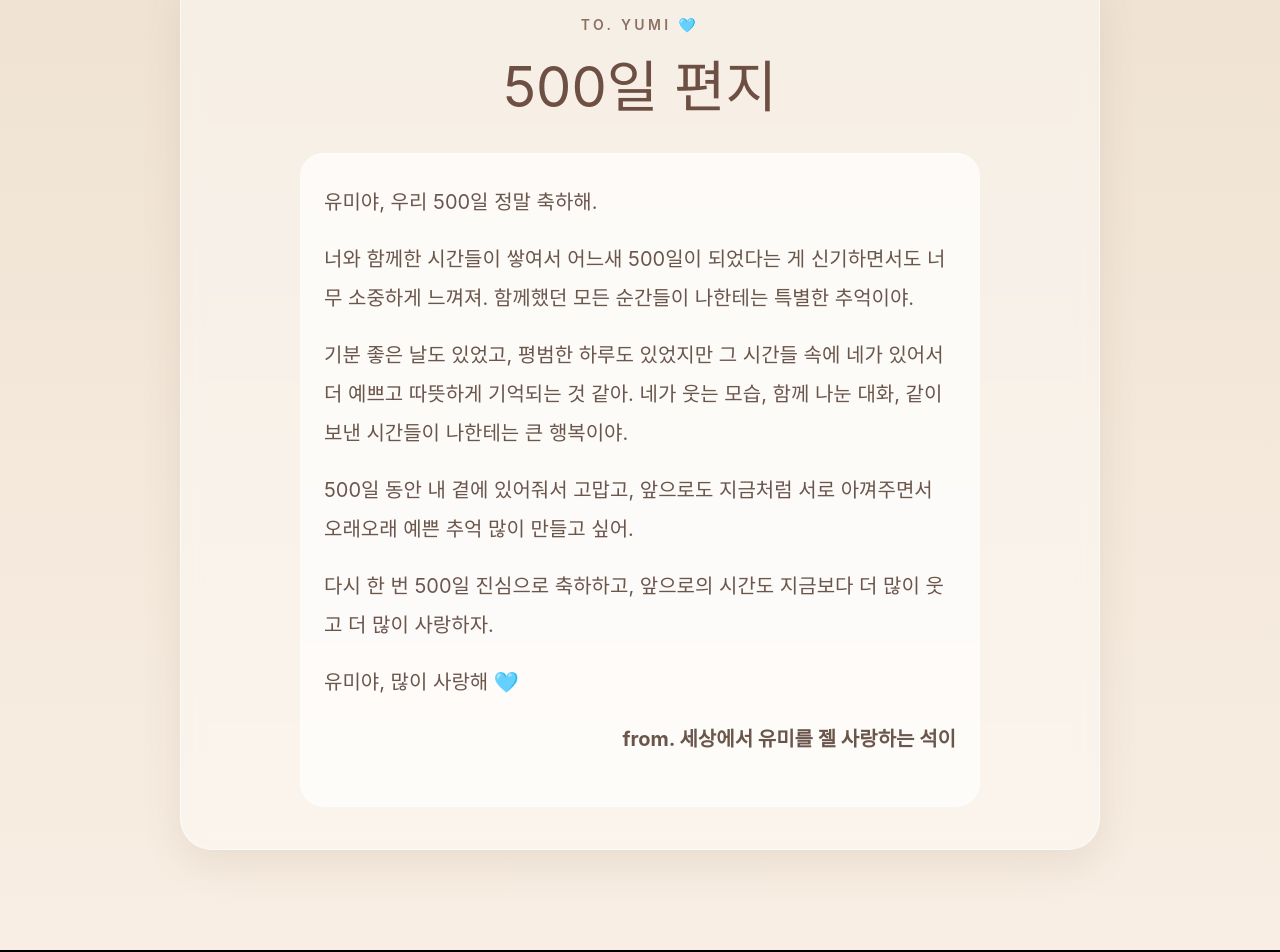
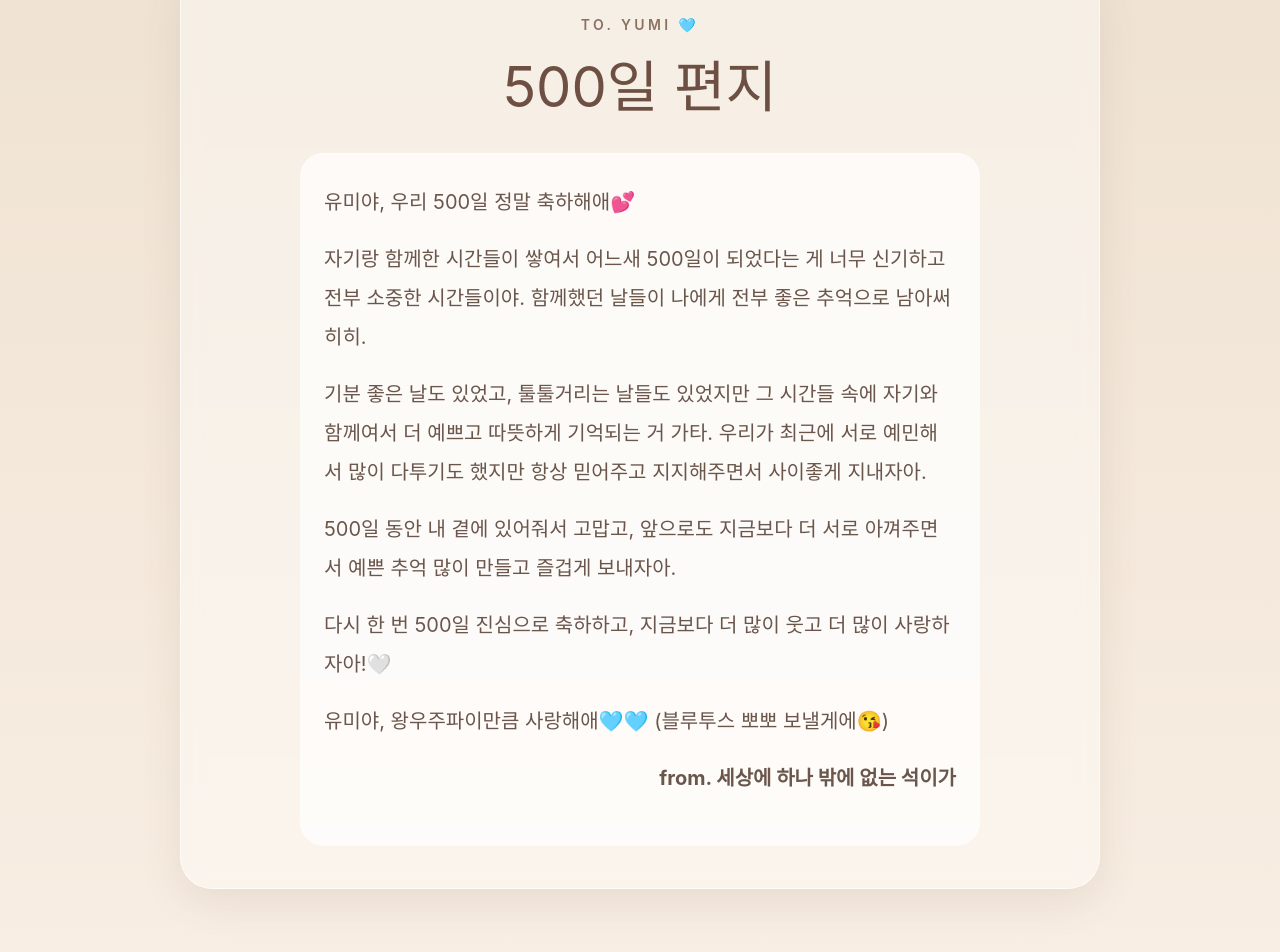
Before and after one commit to jhsgit7/qualifying-site, a Next.js app: page / in a window 1280 px wide. Shown: the part 909-1861 px from the top of the page. Built offline with nearby package versions, Linux system fonts and the light colour scheme.

Commit message:
Update page.js

```diff
--- a/app/page.js
+++ b/app/page.js
@@ -54,7 +54,7 @@ export default function Home() {
             </p>
 
             <a href="#letter" className="scrollButton">
-              밑으로 내려서 편지 보기
+              밑으로 내려서 편지 보기❤️
             </a>
           </div>
         </section>
@@ -66,38 +66,39 @@ export default function Home() {
 
             <div className="letterBox">
               <p>
-                유미야, 우리 500일 정말 축하해.
+                유미야, 우리 500일 정말 축하해애💕
               </p>
 
               <p>
-                너와 함께한 시간들이 쌓여서 어느새 500일이 되었다는 게
-                신기하면서도 너무 소중하게 느껴져.
-                함께했던 모든 순간들이 나한테는 특별한 추억이야.
+                자기랑 함께한 시간들이 쌓여서 어느새 500일이 되었다는 게
+                너무 신기하고 전부 소중한 시간들이야.
+                함께했던 날들이 나에게 전부 좋은 추억으로 남아써 히히.
               </p>
 
               <p>
-                기분 좋은 날도 있었고, 평범한 하루도 있었지만
-                그 시간들 속에 네가 있어서 더 예쁘고 따뜻하게 기억되는 것 같아.
-                네가 웃는 모습, 함께 나눈 대화,
-                같이 보낸 시간들이 나한테는 큰 행복이야.
+                기분 좋은 날도 있었고, 툴툴거리는 날들도 있었지만
+                그 시간들 속에 자기와 함께여서 더 예쁘고 따뜻하게 기억되는 거 가타.
+                우리가 최근에 서로 예민해서 많이 다투기도 했지만
+                항상 믿어주고 지지해주면서 사이좋게 지내자아.
               </p>
 
               <p>
                 500일 동안 내 곁에 있어줘서 고맙고,
-                앞으로도 지금처럼 서로 아껴주면서
-                오래오래 예쁜 추억 많이 만들고 싶어.
+                앞으로도 지금보다 더 서로 아껴주면서
+                예쁜 추억 많이 만들고 즐겁게 보내자아.
               </p>
 
               <p>
                 다시 한 번 500일 진심으로 축하하고,
-                앞으로의 시간도 지금보다 더 많이 웃고 더 많이 사랑하자.
+                지금보다 더 많이 웃고 더 많이 사랑하자아!🤍
               </p>
 
               <p>
-                유미야, 많이 사랑해 🩵
+                유미야, 왕우주파이만큼 사랑해애🩵🩵
+                (블루투스 뽀뽀 보낼게에😘)
               </p>
 
-              <p className="sign">from. 세상에서 유미를 젤 사랑하는 석이</p>
+              <p className="sign">from. 세상에 하나 밖에 없는 석이가</p>
             </div>
           </div>
         </section>
```
